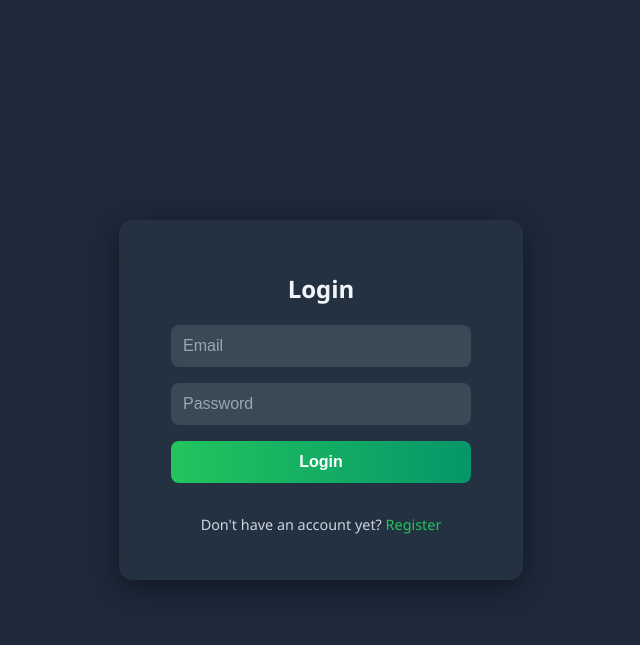
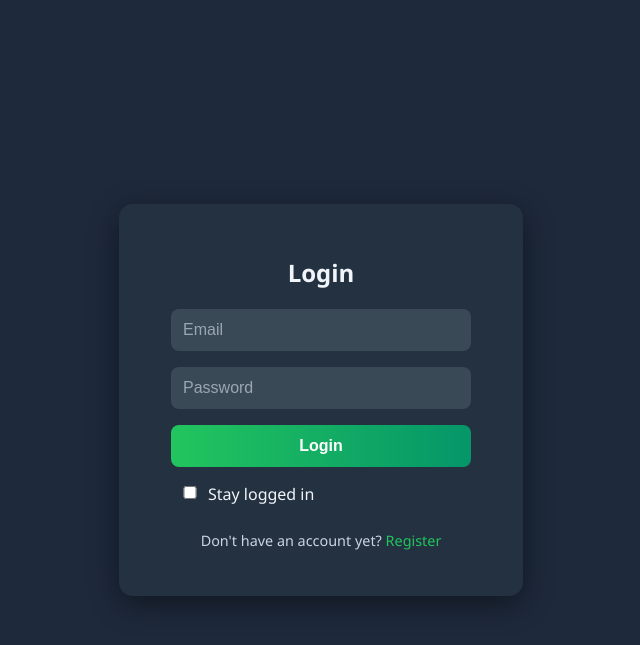
Before and after one commit to EduardBogoslovtcev/Project-WebDeb2-RRC, a PHP site: page / in a window 1280 px wide. Shown: the top 645 px of the page, without its empty margins (319-959 px from the left). Run offline with PHP 8.4, Linux system fonts and the light colour scheme.

Commit message:
added stay logged in option

```diff
--- a/index.php
+++ b/index.php
@@ -12,6 +12,12 @@
       <input type="email" name="email" placeholder="Email" required />
       <input type="password" name="password" placeholder="Password" required />
       <button type="submit" name="login">Login</button>
+
+      <div class="stay-logged-in">
+        <input type="checkbox" name="logged_in" id="logged-in">
+        <label for="logged-in" >Stay logged in</label>
+      </div>
+
       <p>Don't have an account yet? <a href="#" onclick="showForm('register_form')">Register</a></p>
     </form>
 
@@ -22,6 +28,7 @@
       <input type="password" name="password" placeholder="Password" required />
       <input type="password" name="password" placeholder="Repeat password" required />
       <button type="submit" name="Register">Register</button>
+
       <p>Already have an account? <a href="#" onclick="showForm('login_form')">Login</a></p>
     </form>
 
--- a/styles.css
+++ b/styles.css
@@ -73,3 +73,15 @@ form a {
 form a:hover {
     text-decoration: underline;
 }
+
+.stay-logged-in {
+    width: 100%;
+    max-width: 300px;
+    display: flex;
+    justify-content: flex-start;
+}
+
+.stay-logged-in input {
+    width: 10%;
+    display: flex;
+}
```
